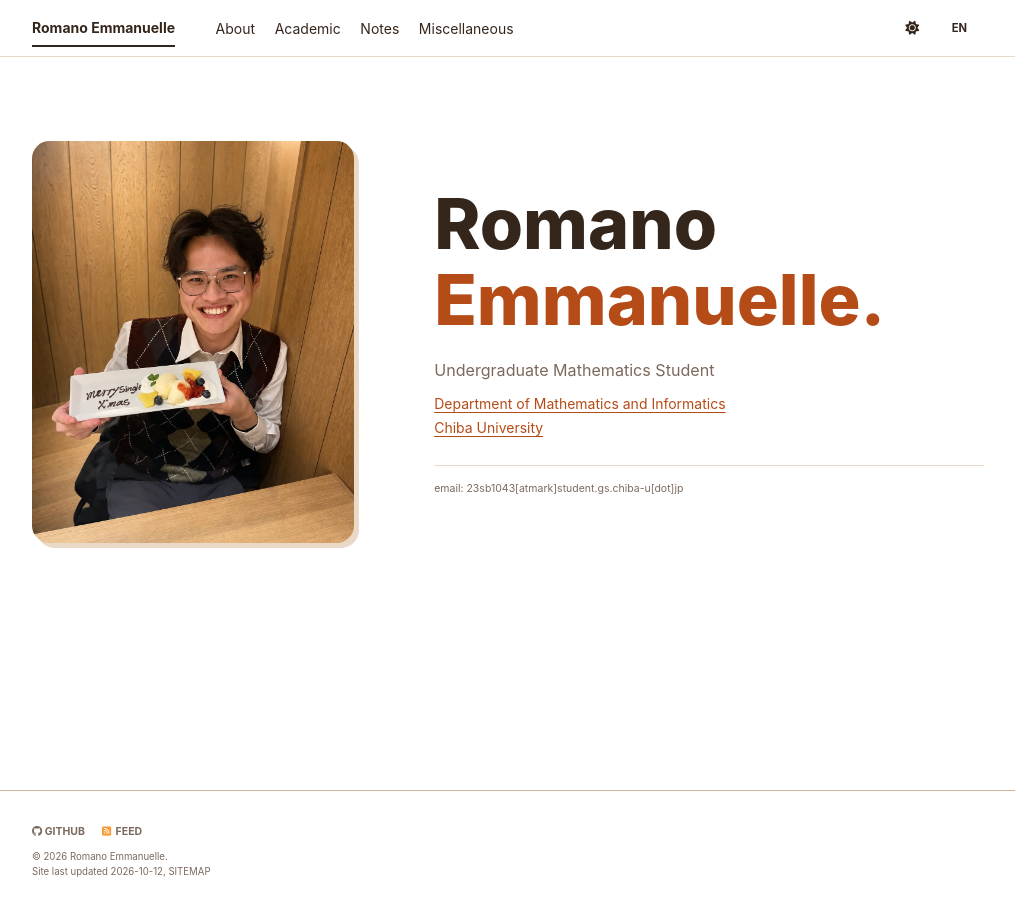
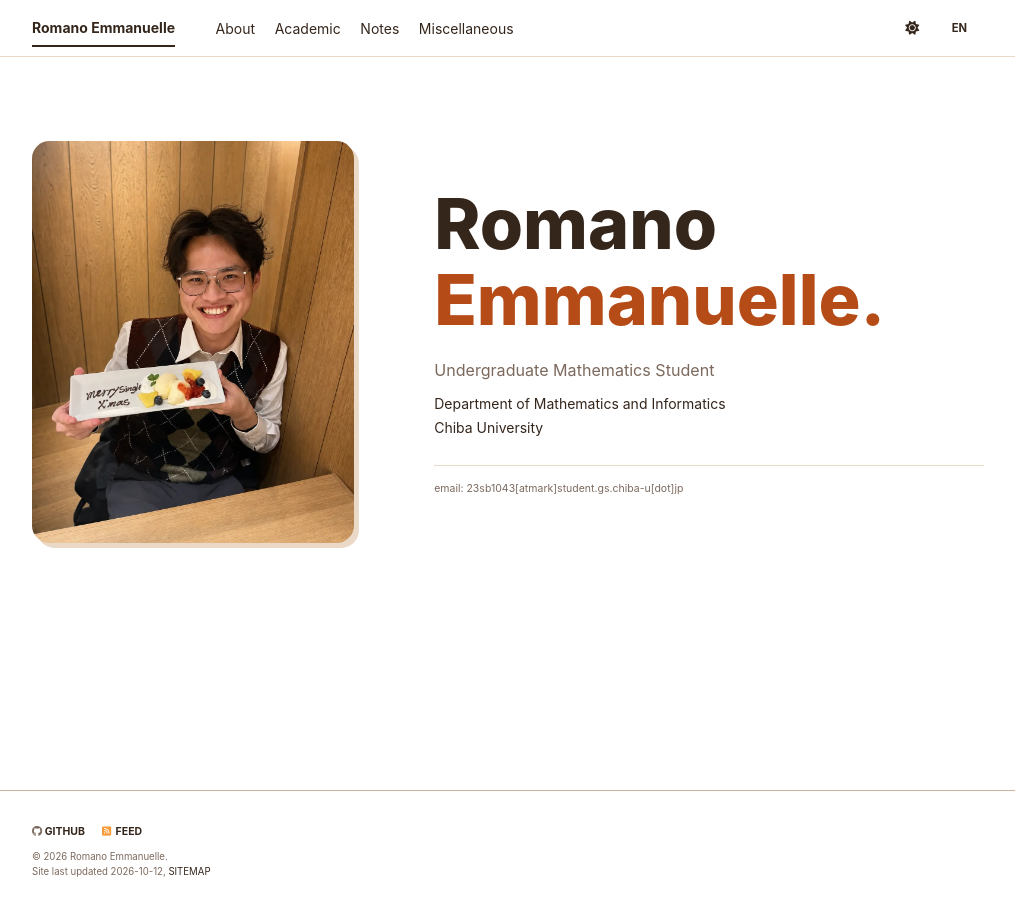
Before and after one commit to RomanoEmmanuelle/RomanoEmmanuelle.github.io, a Jekyll site: the page built from _pages/home.md, in a window 1280 px wide. Shown: the whole page, without its empty margins (132-1147 px from the left). Built offline with Jekyll 4.4.1, drawn with Linux system fonts in a browser that asks for light colours; a style sheet for code colours, icons or effects is not loaded.

Commit message:
Use neutral non-underlined hyperlinks across the website

```diff
--- a/_sass/layout/_personal.scss
+++ b/_sass/layout/_personal.scss
@@ -668,9 +668,9 @@
 
 .exam-index a:hover,
 .exam-index a:focus-visible {
-  color: var(--global-bg-color);
-  background: var(--global-link-color);
-  border-color: var(--global-link-color);
+  color: var(--global-text-color);
+  background: var(--global-code-background-color);
+  border-color: var(--global-text-color-light);
 }
 
 .exam-problem {
@@ -1021,3 +1021,11 @@ summary:focus-visible {
   #main.site-main--with-sidebar { display: block; }
   .site-main .sidebar { position: static; max-height: none; }
 }
+
+/* Apply the site's neutral link preference across theme components and states. */
+body a:any-link,
+body a:any-link:hover,
+body a:any-link:focus-visible {
+  color: var(--global-text-color) !important;
+  text-decoration: none !important;
+}
```
